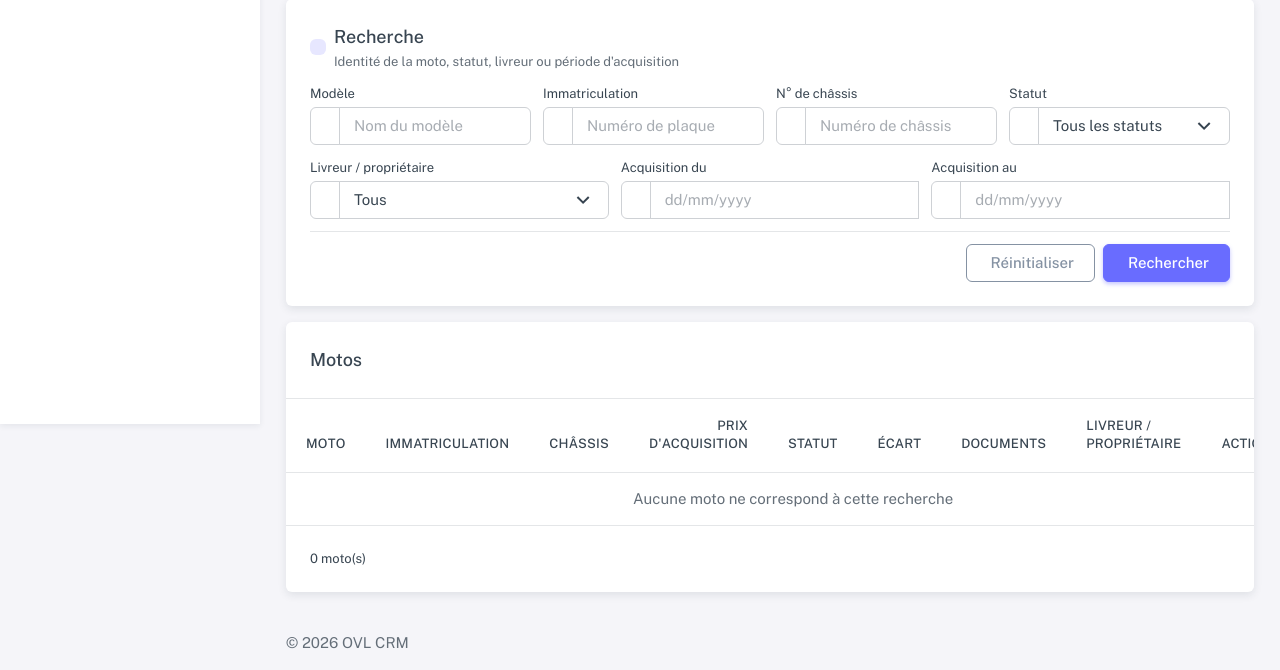
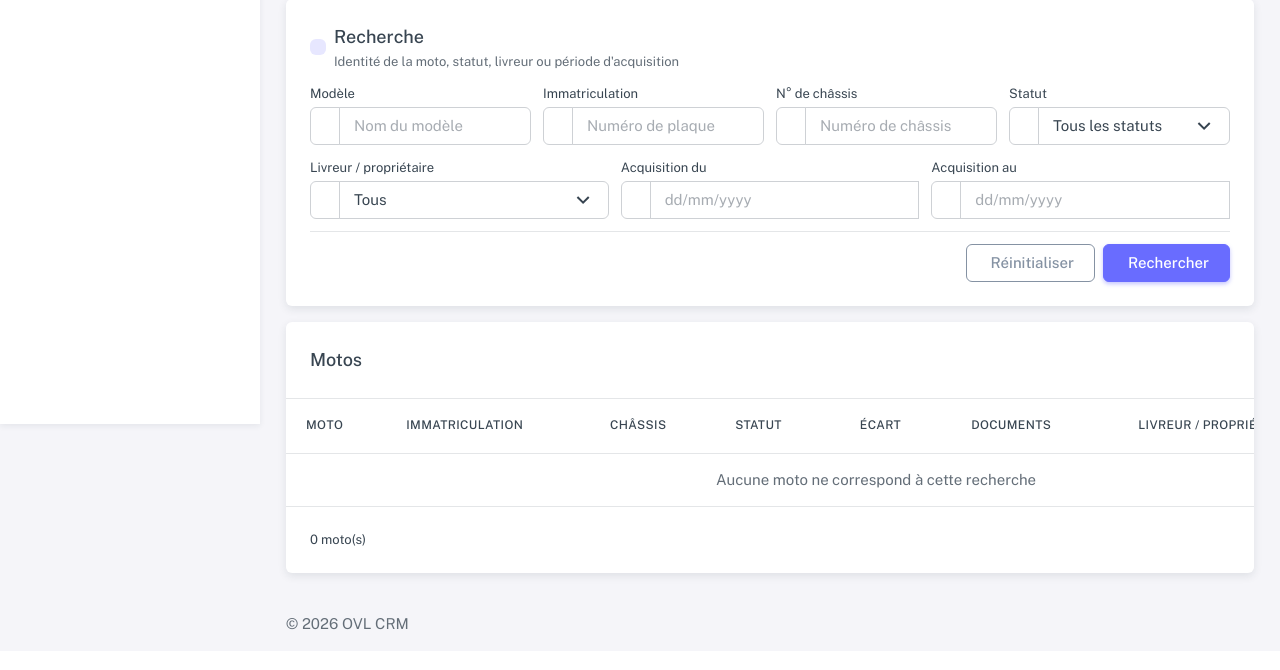
Before and after one commit to pegasus120mouan/crm, a Laravel app: template resources/views/manager/motos/index.blade.php in a window 1280 px wide. Shown: the part 376-1046 px from the top of the page. After the commit the page ends 1006 px from the top, so only its background shows below. Run offline with Laravel 12, Linux system fonts and the light colour scheme; the template is opened without the code that fills it, so the values that code supplies are empty; some libraries are stand-ins or nearby versions.

Commit message:
updated181120261

```diff
--- a/resources/views/manager/motos/index.blade.php
+++ b/resources/views/manager/motos/index.blade.php
@@ -130,18 +130,17 @@
       <h5 class="mb-0">Motos</h5>
     </div>
     <div class="table-responsive">
-      <table class="table table-hover mb-0">
+      <table class="table table-hover align-middle table-motos mb-0">
         <thead>
           <tr>
             <th>Moto</th>
             <th>Immatriculation</th>
             <th>Châssis</th>
-            <th class="text-end">Prix d'acquisition</th>
             <th>Statut</th>
             <th class="text-center">Écart</th>
-            <th>Documents</th>
-            <th>Livreur / propriétaire</th>
-            <th>Actions</th>
+            <th class="text-center">Documents</th>
+            <th class="text-center">Livreur / propriétaire</th>
+            <th class="text-end">Actions</th>
           </tr>
         </thead>
         <tbody>
@@ -152,7 +151,7 @@
               default => null,
             })
             <tr>
-              <td>
+              <td class="moto-identite">
                 <div class="d-flex align-items-center">
                   @if ($principale = $moto->photoPrincipale())
                     <img src="{{ route('manager.motos.photo', [$moto, $principale->face]) }}?v={{ $principale->updated_at?->timestamp }}" alt="" class="rounded me-2 flex-shrink-0" style="width: 48px; height: 36px; object-fit: cover;" loading="lazy">
@@ -163,25 +162,24 @@
                   </div>
                 </div>
               </td>
-              <td class="fw-medium">
+              <td class="moto-plaque fw-medium">
                 @if ($moto->immatriculationEnCours())
                   <span class="badge bg-label-warning">Immat. en cours</span>
                 @else
                   {{ $moto->immatriculation }}
                 @endif
               </td>
-              <td>
+              <td class="moto-chassis">
                 @if ($moto->numero_chassis)
                   <a href="{{ route('manager.motos.show', $moto) }}#bilan">{{ $moto->numero_chassis }}</a>
                 @else
                   <span class="text-muted">—</span>
                 @endif
               </td>
-              <td class="text-end">{{ number_format((int) $moto->prix_achat, 0, ',', ' ') }} FCFA</td>
-              <td>
+              <td class="moto-statut">
                 <span class="badge bg-label-{{ $moto->couleurStatut() }}">{{ $moto->libelleStatut() }}</span>
                 @if ($panne = $moto->immobilisationEnCours)
-                  <small class="d-block text-warning mt-1">{{ $panne->libelleStatut() }} · {{ $panne->periodeLibelle() }}</small>
+                  <small class="moto-statut-detail d-block">{{ $panne->libelleStatut() }} · {{ $panne->periodeLibelle() }}</small>
                   @if ($panne->motif)
                     <small class="d-block text-muted">{{ $panne->motif }}</small>
                   @endif
@@ -224,31 +222,28 @@
                   <button type="button" class="doc-nombre" data-bs-toggle="popover" data-bs-placement="left" data-bs-html="true" data-bs-title="Documents" data-bs-content="{!! $detailDocuments !!}">{{ count($documentsMoto) }}</button>
                 @endif
               </td>
-              <td>
-                @if ($contrat)
-                  {{ $contrat->livreur?->nomComplet() }}
-                  <br>
-                  <a href="{{ route('manager.contrats.show', $contrat) }}"><small>{{ $contrat->reference }}</small></a>
-                  @if ($contrat->date_solde)
-                    <small class="text-muted">· propriétaire depuis le {{ $contrat->date_solde->format('d/m/Y') }}</small>
-                  @endif
+              <td class="moto-livreur text-center">
+                @if ($contrat?->livreur)
+                  @php($livreur = $contrat->livreur)
+                  @php($detailLivreur = collect([
+                      e($livreur->nomComplet()),
+                      $livreur->contact ? e($livreur->contact) : null,
+                      e($contrat->reference.' · '.$contrat->libelleStatut()),
+                      $contrat->date_debut ? e('Début le '.$contrat->date_debut->format('d/m/Y')) : null,
+                      $contrat->date_solde ? e('Propriétaire depuis le '.$contrat->date_solde->format('d/m/Y')) : null,
+                  ])->filter()->implode('<br>'))
+                  <button type="button" class="livreur-photo" data-bs-toggle="popover" data-bs-placement="left" data-bs-html="true" data-bs-title="Livreur" data-bs-content="{!! $detailLivreur !!}">
+                    <img src="{{ route('manager.livreurs.photo', $livreur) }}?v={{ optional($livreur->updated_at)->timestamp }}" alt="{{ $livreur->nomComplet() }}" class="rounded-circle" width="40" height="40" loading="lazy">
+                  </button>
                 @else
                   <span class="text-muted">—</span>
                 @endif
               </td>
-              <td class="text-nowrap">
+              <td>
+                <div class="moto-actions">
                 @if ($moto->statut === \App\Models\LocationVente\Moto::STATUT_DISPONIBLE)
-                  <button type="button" class="btn btn-sm btn-success me-1" data-bs-toggle="modal" data-bs-target="#modalNouveauContrat" data-moto-id="{{ $moto->id }}" title="Attribuer cette moto à un livreur">
+                  <button type="button" class="btn btn-sm btn-success" data-bs-toggle="modal" data-bs-target="#modalNouveauContrat" data-moto-id="{{ $moto->id }}" title="Attribuer cette moto à un livreur">
                     <i class="icon-base bx bx-user-plus me-1"></i> Attribuer
-                  </button>
-                @endif
-                @if ($moto->immobilisationEnCours)
-                  <button type="button" class="btn btn-sm btn-outline-success me-1" data-bs-toggle="modal" data-bs-target="#modalPanne{{ $moto->id }}" title="Remettre la moto en service">
-                    <i class="icon-base bx bx-wrench me-1"></i> En service
-                  </button>
-                @elseif ($moto->peutEtreDeclareeEnPanne())
-                  <button type="button" class="btn btn-sm btn-warning me-1" data-bs-toggle="modal" data-bs-target="#modalPanne{{ $moto->id }}" title="Déclarer la moto en panne">
-                    <i class="icon-base bx bx-error me-1"></i> En panne
                   </button>
                 @endif
                 <button type="button" class="btn btn-sm btn-icon btn-outline-primary" data-bs-toggle="modal" data-bs-target="#modalModifierMoto{{ $moto->id }}" title="Modifier">
@@ -265,11 +260,12 @@
                   data-confirm-url="{{ route('manager.motos.destroy', $moto) }}">
                   <i class="icon-base bx bx-trash"></i>
                 </button>
+                </div>
               </td>
             </tr>
           @empty
             <tr>
-              <td colspan="9" class="text-center py-4">Aucune moto ne correspond à cette recherche</td>
+              <td colspan="8" class="text-center py-4">Aucune moto ne correspond à cette recherche</td>
             </tr>
           @endforelse
         </tbody>
@@ -324,21 +320,6 @@
         </div>
       </div>
     </div>
-    @if ($moto->immobilisationEnCours || $moto->peutEtreDeclareeEnPanne())
-      <div class="modal fade" id="modalPanne{{ $moto->id }}" tabindex="-1" aria-hidden="true">
-        <div class="modal-dialog modal-dialog-centered">
-          <div class="modal-content">
-            <div class="modal-header">
-              <h5 class="modal-title">{{ $moto->immobilisationEnCours ? 'Immobilisation' : 'Déclarer en panne' }} — {{ trim($moto->marque.' '.$moto->modele) }}</h5>
-              <button type="button" class="btn-close" data-bs-dismiss="modal" aria-label="Close"></button>
-            </div>
-            <div class="modal-body">
-              @include('manager.motos._immobilisation', ['moto' => $moto])
-            </div>
-          </div>
-        </div>
-      </div>
-    @endif
   @endforeach
 
   @include('manager._confirmation')
@@ -351,6 +332,32 @@
     display: inline-block;
     vertical-align: middle;
     filter: drop-shadow(2px 3px 0 rgba(67, 89, 113, .18));
+  }
+  .table-motos { min-width: 1180px; }
+  .table-motos th {
+    white-space: nowrap;
+    font-size: .75rem;
+    letter-spacing: .03em;
+  }
+  .moto-identite { min-width: 190px; }
+  .moto-identite .fw-medium,
+  .moto-plaque,
+  .moto-chassis,
+  .moto-livreur { white-space: nowrap; }
+  .moto-chassis { font-size: .8125rem; }
+  .moto-statut { min-width: 150px; }
+  .moto-statut-detail {
+    max-width: 190px;
+    margin-top: .25rem;
+    color: #a15c07;
+    line-height: 1.3;
+  }
+  .moto-actions {
+    display: flex;
+    justify-content: flex-end;
+    align-items: center;
+    gap: .35rem;
+    white-space: nowrap;
   }
   .doc-nombre {
     display: inline-flex;
@@ -369,6 +376,15 @@
   }
   .doc-nombre:hover,
   .doc-nombre:focus { background: #dcdcff; }
+  .livreur-photo {
+    padding: 0;
+    border: 0;
+    border-radius: 999px;
+    background: transparent;
+    line-height: 0;
+    cursor: default;
+  }
+  .livreur-photo img { object-fit: cover; display: block; }
 </style>
 @endpush
 
@@ -401,7 +417,7 @@
     }
   });
 
-  document.querySelectorAll('.doc-nombre').forEach(function (element) {
+  document.querySelectorAll('.doc-nombre, .livreur-photo').forEach(function (element) {
     if (!window.bootstrap || !bootstrap.Popover) return;
     new bootstrap.Popover(element, {
       container: 'body',
```
Also changed, not shown: tests/Feature/LocationVenteTest.php (+15 -1 lines).
